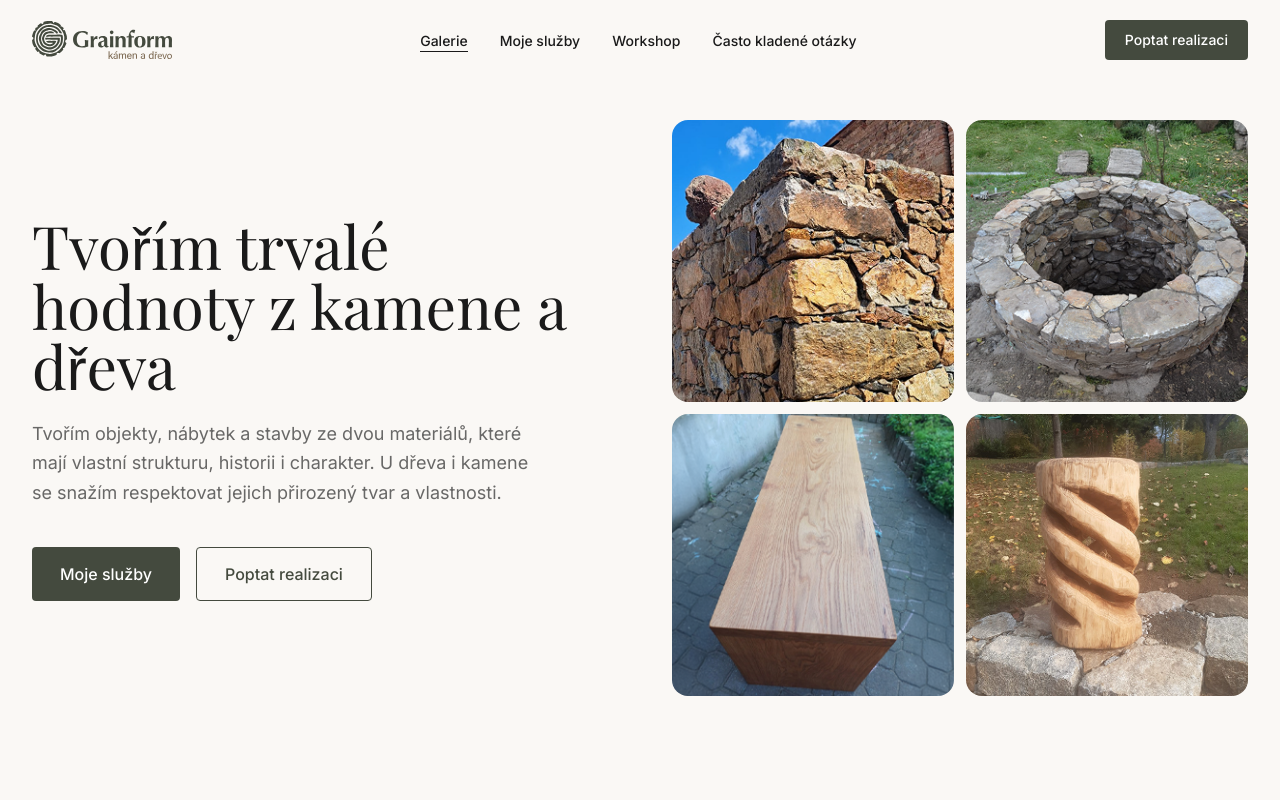
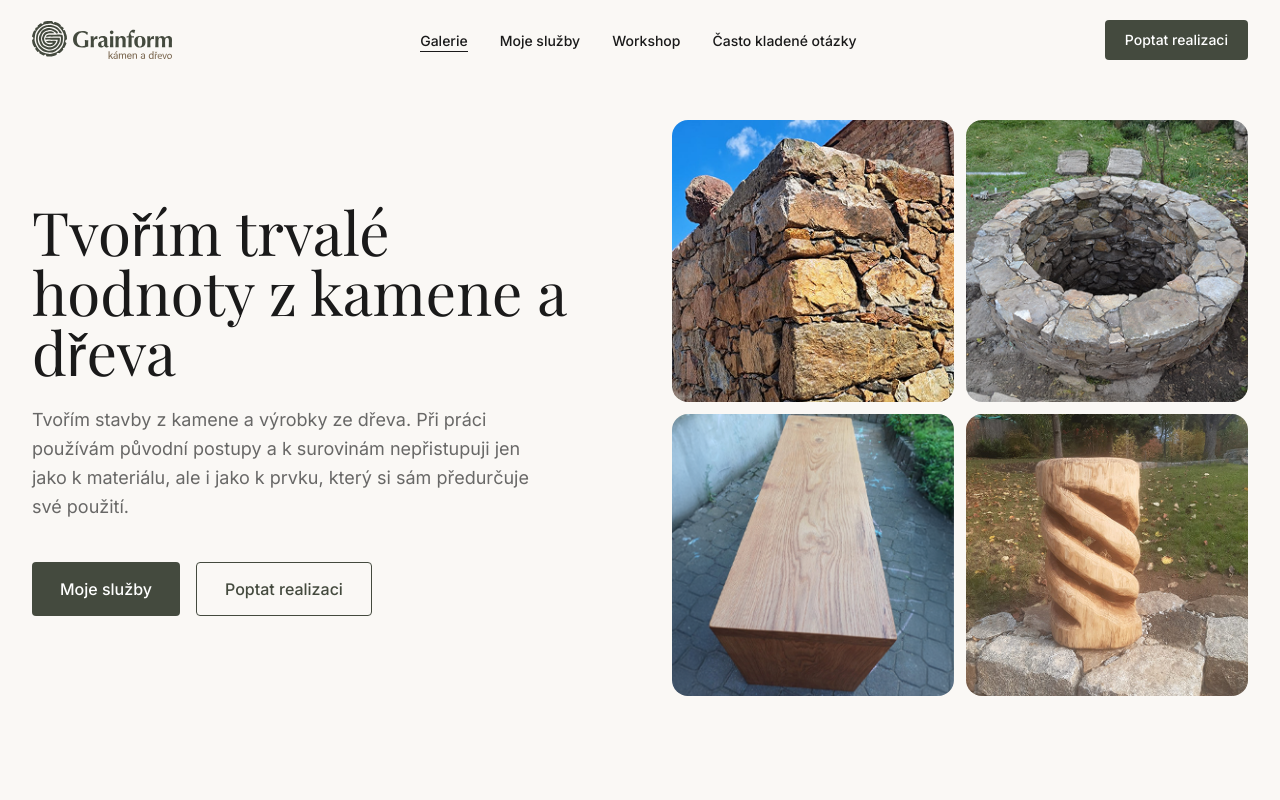
Before and after one commit to martinvosatka/grainform, a Next.js app: page / in a window 1280 px wide. Shown: the top 800 px of the page. Built offline with nearby package versions, Linux system fonts and the light colour scheme; a web font is replaced by a local one.

Commit message:
Update hero body text

```diff
--- a/components/Hero.tsx
+++ b/components/Hero.tsx
@@ -9,7 +9,7 @@ export default function Hero() {
             Tvořím trvalé hodnoty z kamene a dřeva
           </h1>
           <p className="text-lg text-primary/65 mb-10 max-w-lg leading-relaxed">
-            Tvořím objekty, nábytek a stavby ze dvou materiálů, které mají vlastní strukturu, historii i charakter. U dřeva i kamene se snažím respektovat jejich přirozený tvar a vlastnosti.
+            Tvořím stavby z kamene a výrobky ze dřeva. Při práci používám původní postupy a k surovinám nepřistupuji jen jako k materiálu, ale i jako k prvku, který si sám předurčuje své použití.
           </p>
           <div className="flex flex-col sm:flex-row gap-4">
             <a
```
